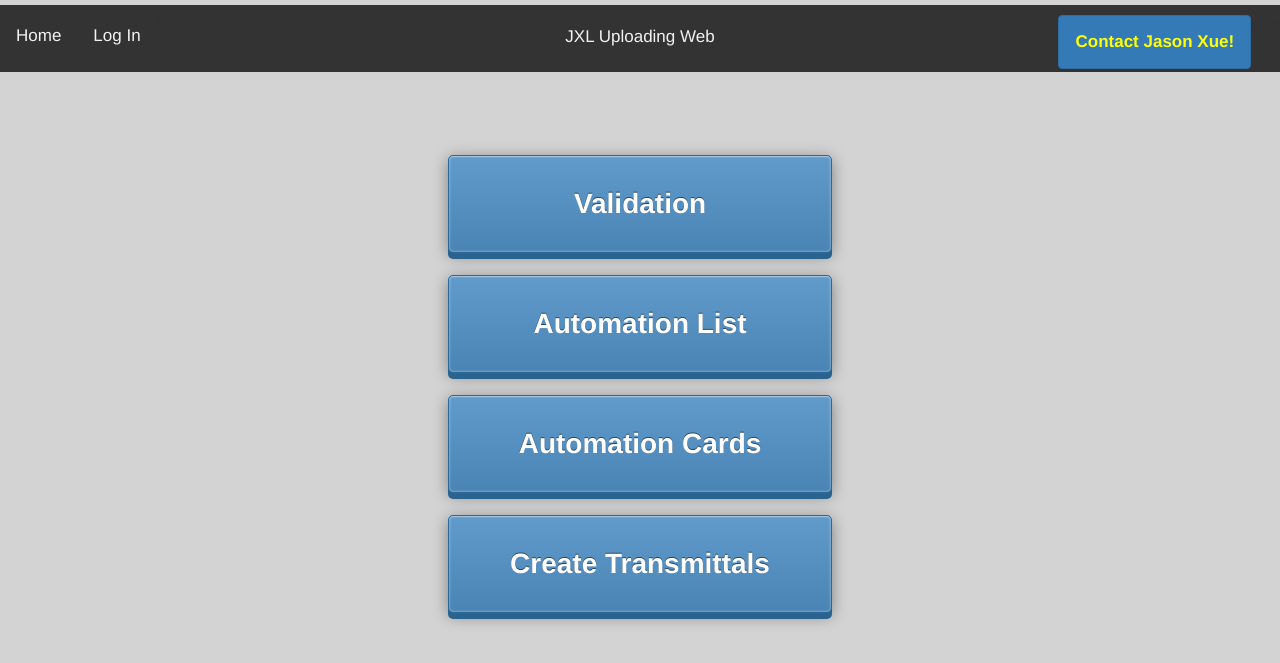
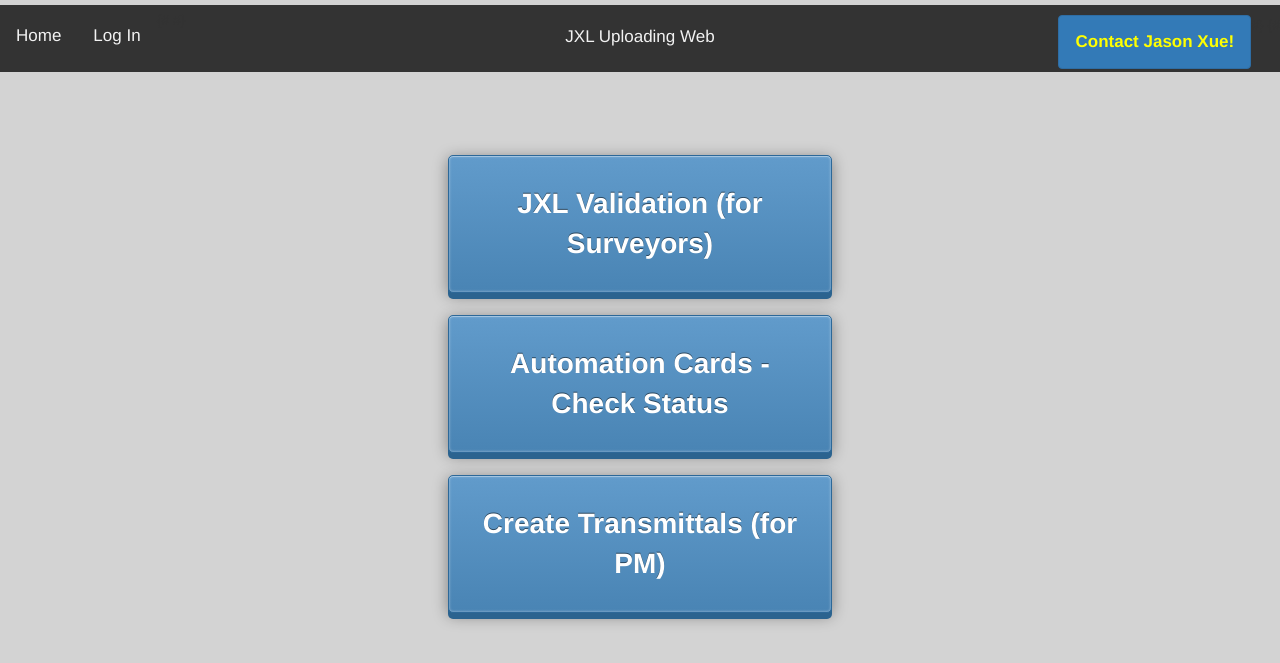
Before and after one commit to csuarez-grs/celery-django-surveyFilesFilesWebChecker, a Django app: page / in a window 1280 px wide. Shown: the top 663 px of the page. Run offline with Django 3.2, Linux system fonts and the light colour scheme; some libraries are stand-ins or nearby versions.

Commit message:
adjust the home page

```diff
--- a/surveyfiles/templates/surveyfiles/jxl_cards.html
+++ b/surveyfiles/templates/surveyfiles/jxl_cards.html
@@ -11,7 +11,7 @@
     <div class="content-div">
 
         <div style="text-align: center">
-            <a class="uploader-button" href="{% url 'surveyfiles:jxl_create_view' %}">Validation</a>
+            <a class="uploader-button" href="{% url 'surveyfiles:jxl_create_view' %}">JXL Validation</a>
             <a class="uploader-button" href="{% url 'surveyfiles:ppp_automation_view' %}">Create Transmittals</a>
         </div>
         <p class="web-title">JXL Automation Overview</p>
--- a/surveyfiles/views.py
+++ b/surveyfiles/views.py
@@ -56,7 +56,7 @@ class SurveyFilesCardsFilterView(FilterView, PaginationMixin, ListView):
         context = super(SurveyFilesCardsFilterView, self).get_context_data(**kwargs)
 
         extra = {'username': self.request.user.username}
-        try:
+        if self.request.user is not None:
             try:
                 results = celery_app.control.ping()
                 good_worker_count = 0
@@ -77,8 +77,6 @@ class SurveyFilesCardsFilterView(FilterView, PaginationMixin, ListView):
                 logger_request.info('Worker status: {}'.format(context['worker_status']), extra=extra)
             except Exception as e:
                 logger_request.exception('Failed to get worker status: {}'.format(e), extra=extra)
-        except:
-            pass
 
         return context
 
--- a/templates/home.html
+++ b/templates/home.html
@@ -21,21 +21,23 @@
     <div class="huge-button-div">
 
         <div style="text-align: center">
-            <a class="huge-button" href="{% url 'surveyfiles:jxl_create_view' %}">Validation</a>
+            <a class="huge-button" href="{% url 'surveyfiles:jxl_create_view' %}">JXL Validation (for Surveyors)</a>
         </div>
 
 
-        <div style="text-align: center">
-            <a class="huge-button" href="{% url 'surveyfiles:jxl_list_view' %}">Automation List</a>
-        </div>
+        {% if request.user.is_superuser %}
+            <div style="text-align: center">
+                <a class="huge-button" href="{% url 'surveyfiles:jxl_list_view' %}">Automation List</a>
+            </div>
+        {% endif %}
 
         <div style="text-align: center">
-            <a class="huge-button" href="{% url 'surveyfiles:jxl_cards_view' %}">Automation Cards</a>
+            <a class="huge-button" href="{% url 'surveyfiles:jxl_cards_view' %}">Automation Cards - Check Status</a>
         </div>
 
         {#        {% if request.user|is_ppp_automation_group or request.user.is_superuser %}#}
         <div style="text-align: center">
-            <a class="huge-button" href="{% url 'surveyfiles:ppp_automation_view' %}">Create Transmittals</a>
+            <a class="huge-button" href="{% url 'surveyfiles:ppp_automation_view' %}">Create Transmittals (for PM)</a>
         </div>
         {#        {% endif %}#}
 
```
